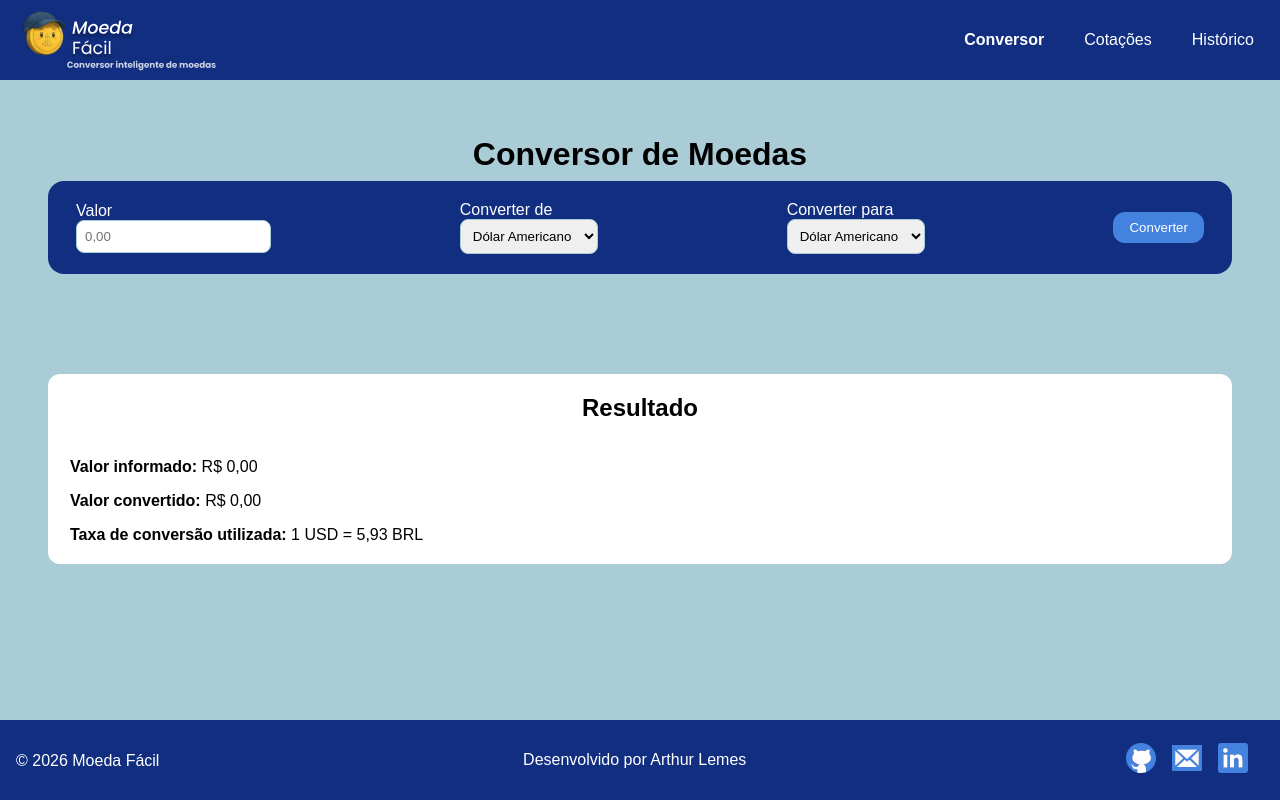
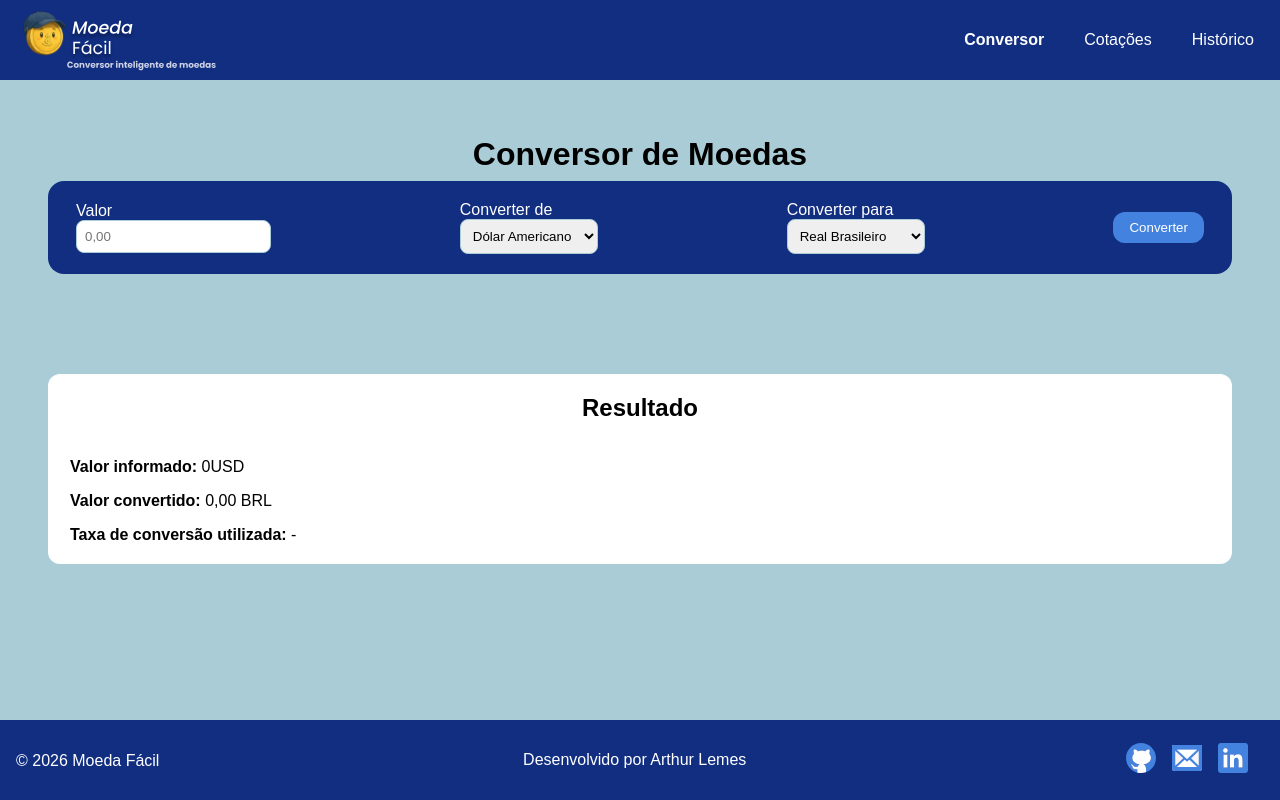
Before and after one commit to arthurp1910/moeda-facil, a React (Vite) app: page /conversor in a window 1280 px wide. Built offline with nearby package versions, Linux system fonts and the light colour scheme.

Commit message:
feat: implement currency conversion functionality in CurrencyConverter and update API service

```diff
--- a/src/pages/CurrencyConverter.tsx
+++ b/src/pages/CurrencyConverter.tsx
@@ -1,45 +1,96 @@
 import "./CurrencyConverter.css";
+import { converterMoeda } from "../services/api";
+import { useState } from "react";
+
 export default function CurrencyConverter() {
-  return(
+  const [valor, setValor] = useState("");
+  const [moedaOrigem, setMoedaOrigem] = useState("USD");
+  const [moedaDestino, setMoedaDestino] = useState("BRL");
+  const [resultado, setResultado] = useState<number | null>(null);
+  const [taxa, setTaxa] = useState<number | null>(null);
+
+  async function handleConverter(event: React.FormEvent<HTMLFormElement>) {
+    event.preventDefault();
+
+    const dados = await converterMoeda(
+      moedaOrigem,
+      moedaDestino,
+      Number(valor),
+    );
+
+    setResultado(dados.conversion_result);
+    setTaxa(dados.conversion_rate);
+  }
+
+  return (
     <section className="currencyConverter">
       <div className="titulo">
         <h1>Conversor de Moedas</h1>
       </div>
       <div className="card">
-            <form>
-              <div className = "input-group">
+        <form onSubmit={handleConverter}>
+          <div className="input-group">
             <label htmlFor="valor">Valor</label>
-                <input type="number" id="valor" placeholder="0,00" />
+            <input
+              type="number"
+              id="valor"
+              placeholder="0,00"
+              value={valor}
+              onChange={(evento) => setValor(evento.target.value)}
+            />
           </div>
 
-              <div className = "input-group">
+          <div className="input-group">
             <label htmlFor="moedaOrigem">Converter de</label>
-                <select id="moedaOrigem">
+
+            <select
+              id="moedaOrigem"
+              value={moedaOrigem}
+              onChange={(evento) => setMoedaOrigem(evento.target.value)}
+            >
               <option value="USD">Dólar Americano</option>
               <option value="EUR">Euro</option>
               <option value="BRL">Real Brasileiro</option>
             </select>
           </div>
 
-              <div className = "input-group">
+          <div className="input-group">
             <label htmlFor="moedaDestino">Converter para</label>
-                <select id="moedaDestino">
+            <select
+              id="moedaDestino"
+              value={moedaDestino}
+              onChange={(evento) => setMoedaDestino(evento.target.value)}
+            >
               <option value="USD">Dólar Americano</option>
               <option value="EUR">Euro</option>
               <option value="BRL">Real Brasileiro</option>
             </select>
           </div>
 
-              <button className="botao" type="submit">Converter</button>
+          <button className="botao" type="submit">
+            Converter
+          </button>
         </form>
       </div>
 
       <div className="resultado">
         <h3>Resultado</h3>
         <div className="linha">
-                <p><strong>Valor informado:</strong> R$ 0,00</p>
-                <p><strong>Valor convertido:</strong> R$ 0,00</p>
-                <p><strong>Taxa de conversão utilizada:</strong> 1 USD = 5,93 BRL</p>
+          <p>
+            <strong>Valor informado: </strong>
+            {valor || "0"}
+            {moedaOrigem}
+          </p>
+          <p>
+            <strong>Valor convertido: </strong>{" "}
+            {resultado !== null ? resultado.toFixed(2) : "0,00"} {moedaDestino}
+          </p>
+          <p>
+            <strong>Taxa de conversão utilizada: </strong>{" "}
+            {taxa !== null
+              ? `1 ${moedaOrigem} = ${taxa.toFixed(2)} ${moedaDestino}`
+              : "-"}
+          </p>
         </div>
       </div>
     </section>
--- a/src/services/api.ts
+++ b/src/services/api.ts
@@ -1,4 +1,14 @@
 const API_KEY = "69b372c596fe385410f672af";
-const BASE_URL = `https://v6.exchangerate-api.com/v6/${API_KEY}/pair`;
+const BASE_URL = `https://v6.exchangerate-api.com/v6/${API_KEY}`;
 
-function converterMoeda() {}
+export async function converterMoeda(
+  moedaOrigem: String,
+  moedaDestino: String,
+  valor: Number,
+) {
+  const resposta = await fetch(
+    `${BASE_URL}/pair/${moedaOrigem}/${moedaDestino}/${valor}`,
+  );
+  const dados = await resposta.json();
+  return dados;
+}
```
Lines whose indentation alone changed are shown as unchanged.
